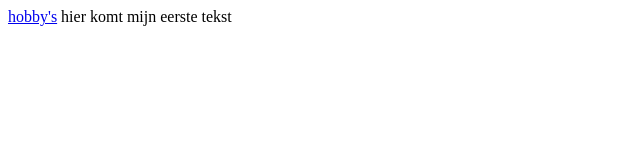
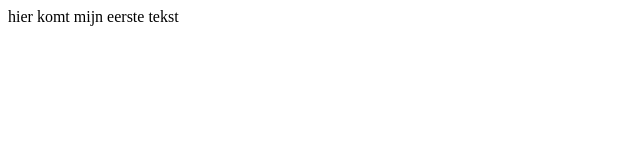
Before and after one commit to GijsdeJong/GijsdeJong.github.io, a plain HTML site: page index.html in a window 1280 px wide. Shown: the whole page, without its empty margins (0-640 px from the left). Drawn offline with Linux system fonts and the light colour scheme.

Commit message:
Update index.html1

```diff
--- a/index.html
+++ b/index.html
@@ -4,8 +4,6 @@
     <title>gijs wbesite</title>
     <meta charset="UTF-8">
  </head>
- <body>
- <a href="hobys.html">hobby's</a>
   </body>
   hier komt mijn eerste tekst
  </body>
```
